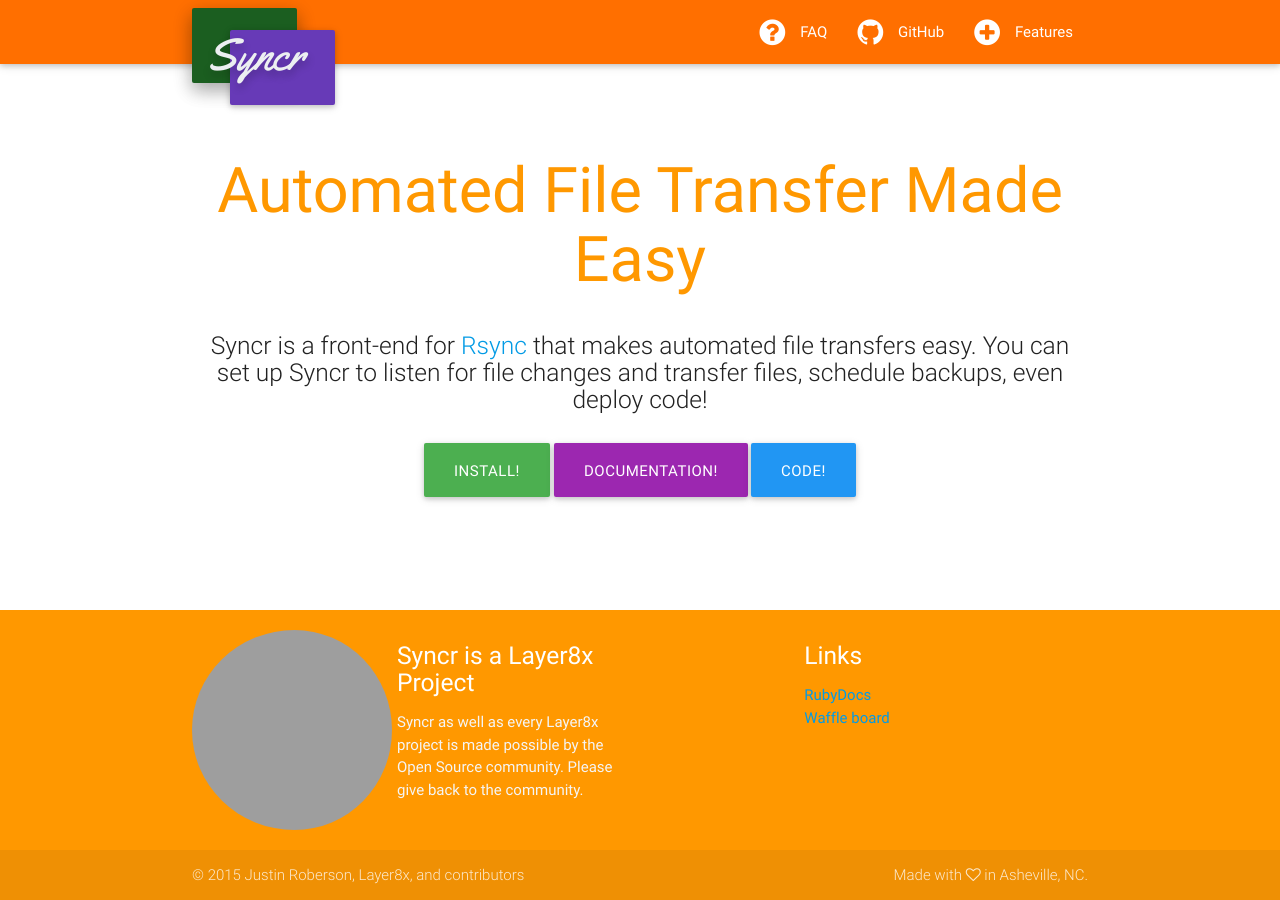
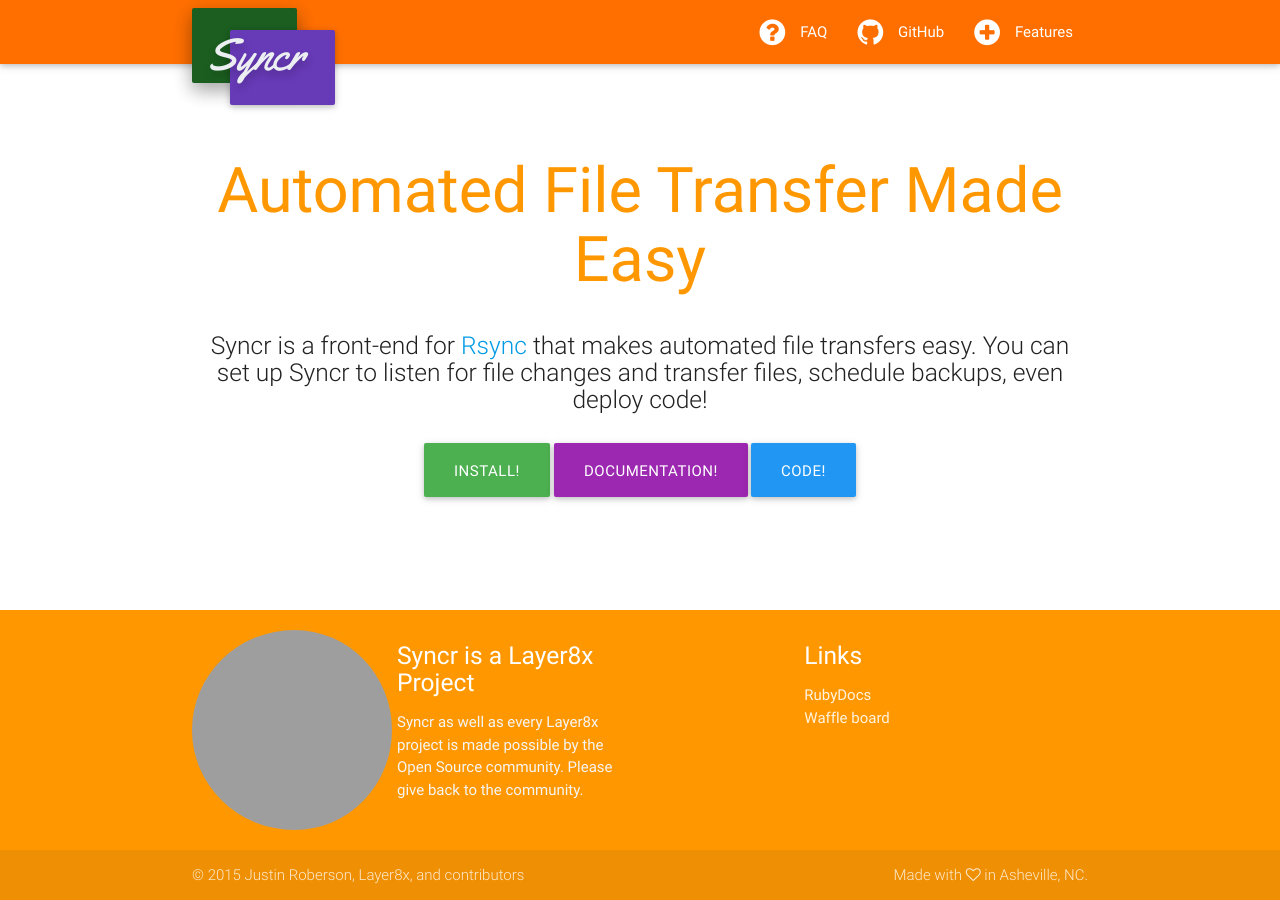
Before and after one commit to layer8x/syncr, a Jekyll site: the page built from index.html, in a window 1280 px wide. Built offline with Jekyll 4.4.1, drawn with Linux system fonts in a browser that asks for light colours; nearby versions of some CDN libraries; grey boxes are pictures that could not be loaded.

Commit message:
added link coloring footer

```diff
--- a/css/main.scss
+++ b/css/main.scss
@@ -91,3 +91,9 @@ body {
 main {
   flex: 1 0 auto;
 }
+
+footer {
+  a {
+    color: #fff3e0;
+  }
+}
```
